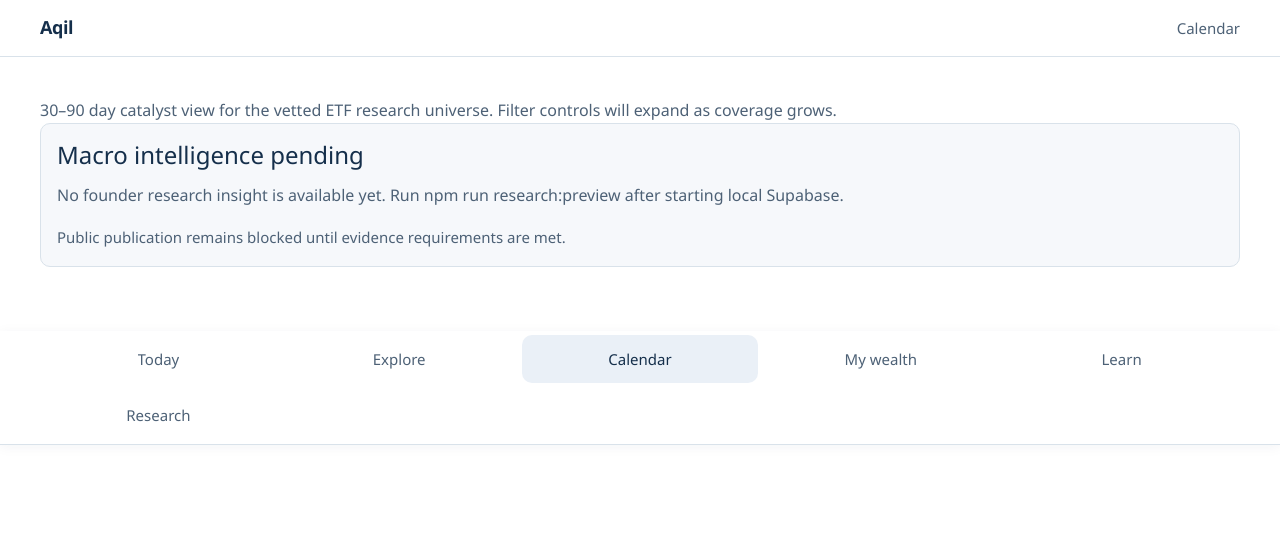
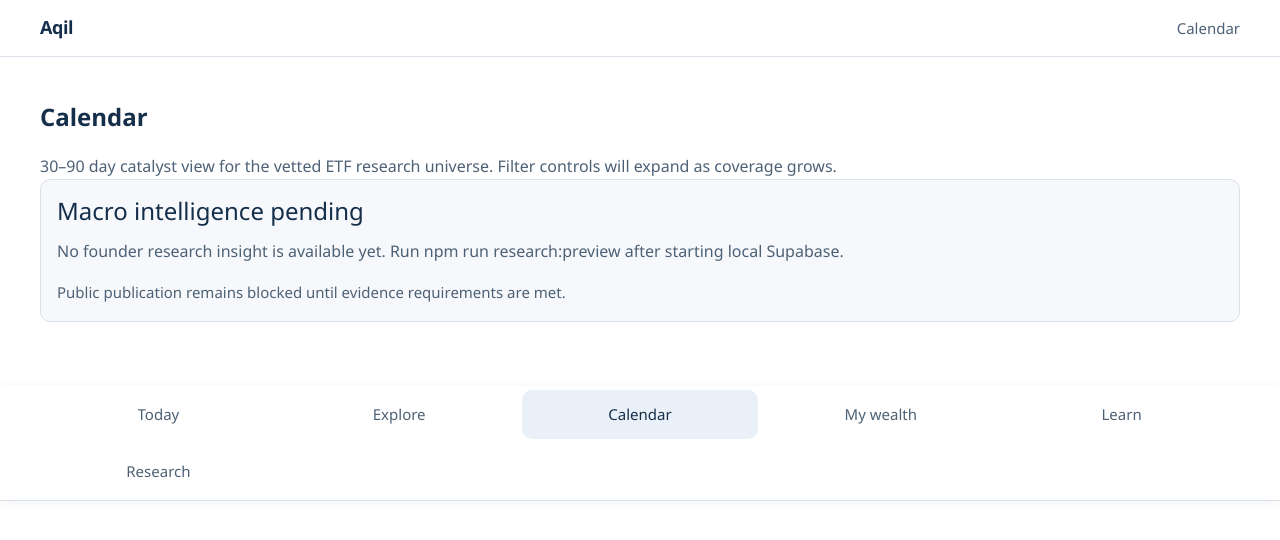
Before and after one commit to samjkitchin-debug/aqil, a Next.js app in the folder apps/web/: page /calendar in a window 1280 px wide. Shown: the top 540 px of the page. Built offline with nearby package versions, Linux system fonts and the light colour scheme.

Commit message:
Restore page h1 headings on Explore and Calendar for a11y e2e.

```diff
--- a/apps/web/src/app/calendar/page.tsx
+++ b/apps/web/src/app/calendar/page.tsx
@@ -22,6 +22,9 @@ async function CalendarBody() {
 export default function CalendarPage() {
   return (
     <AppShell title="Calendar">
+      <h1 className="aq-panel-heading mb-[var(--space-4)] font-semibold text-foreground">
+        Calendar
+      </h1>
       <p className="research-body mb-[var(--space-4)]">
         30–90 day catalyst view for the vetted ETF research universe. Filter controls will
         expand as coverage grows.
--- a/apps/web/src/app/explore/page.tsx
+++ b/apps/web/src/app/explore/page.tsx
@@ -22,6 +22,9 @@ async function ExploreForward() {
 export default function ExplorePage() {
   return (
     <AppShell title="Explore">
+      <h1 className="aq-panel-heading mb-[var(--space-4)] font-semibold text-foreground">
+        Explore
+      </h1>
       <Suspense fallback={<ResearchEmptyState reason="missing" />}>
         <ExploreForward />
       </Suspense>
```
